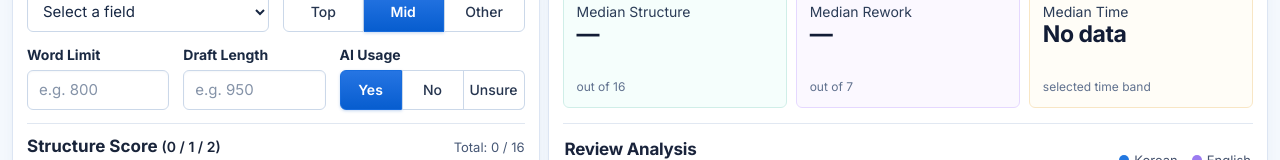
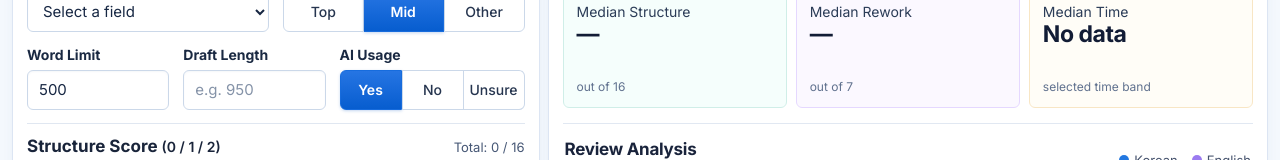
Before and after one commit to mworkroom/draft-pattern-log, a React (Vite) app: page / in a window 1280 px wide. Shown: the part 395-555 px from the top of the page. Built offline with nearby package versions, Linux system fonts and the light colour scheme.

Commit message:
Adjust default input values for new draft records to streamline user experience

```diff
--- a/src/ReviewForm.tsx
+++ b/src/ReviewForm.tsx
@@ -59,7 +59,7 @@ export default function ReviewForm({ draft, onChange, onSave, onCancelEdit, edit
 
       <div className="form-grid two">
         <div className="field-block"><label>Draft Language <span className="required">*</span></label>
-          <Segmented options={LANGUAGES} value={draft.draftLanguage} label="Draft Language" onChange={value => onChange({ ...draft, draftLanguage: value, surfaceEnglishQuality: value === 'Korean' ? null : draft.surfaceEnglishQuality })} />
+          <Segmented options={LANGUAGES} value={draft.draftLanguage} label="Draft Language" onChange={value => onChange({ ...draft, draftLanguage: value, surfaceEnglishQuality: value === 'Korean' ? null : draft.surfaceEnglishQuality ?? 'Average' })} />
         </div>
         <div className="field-block"><label>Level</label><Segmented options={LEVELS} value={draft.level} label="Level" onChange={value => update('level', value)} /></div>
       </div>
@@ -74,7 +74,7 @@ export default function ReviewForm({ draft, onChange, onSave, onCancelEdit, edit
       </div>
 
       <div className="form-grid three">
-        <div className="field-block"><label htmlFor="word-limit">Word Limit</label><input id="word-limit" type="number" inputMode="numeric" min="0" max="100000" placeholder="e.g. 800" value={draft.wordLimit} onChange={event => update('wordLimit', event.target.value)} /></div>
+        <div className="field-block"><label htmlFor="word-limit">Word Limit</label><input id="word-limit" type="number" inputMode="numeric" min="0" max="100000" value={draft.wordLimit} onChange={event => update('wordLimit', event.target.value)} /></div>
         <div className="field-block"><label htmlFor="draft-length">Draft Length</label><input id="draft-length" type="number" inputMode="numeric" min="0" max="100000" placeholder="e.g. 950" value={draft.draftLength} onChange={event => update('draftLength', event.target.value)} /></div>
         <div className="field-block"><label>AI Usage</label><Segmented options={AI_USAGE} value={draft.aiUsage} label="AI Usage" onChange={value => update('aiUsage', value)} /></div>
       </div>
--- a/src/model.ts
+++ b/src/model.ts
@@ -167,7 +167,7 @@ export function blankDraft(reviewDate = localToday()): ReviewDraft {
     level: "Master's",
     field: '',
     schoolTier: 'Mid',
-    wordLimit: '',
+    wordLimit: '500',
     draftLength: '',
     aiUsage: 'Yes',
     structure: Object.fromEntries(STRUCTURE_KEYS.map(key => [key, null])) as StructureScores,
@@ -178,7 +178,7 @@ export function blankDraft(reviewDate = localToday()): ReviewDraft {
     revision_conclusion: 'none',
     revision_experience_closing: 'none',
     timeSpent: '60m',
-    surfaceEnglishQuality: null,
+    surfaceEnglishQuality: 'Average',
     notes: '',
   }
 }
```
Also changed, not shown: 1 other file (tests, documents, lock files or other folders).
